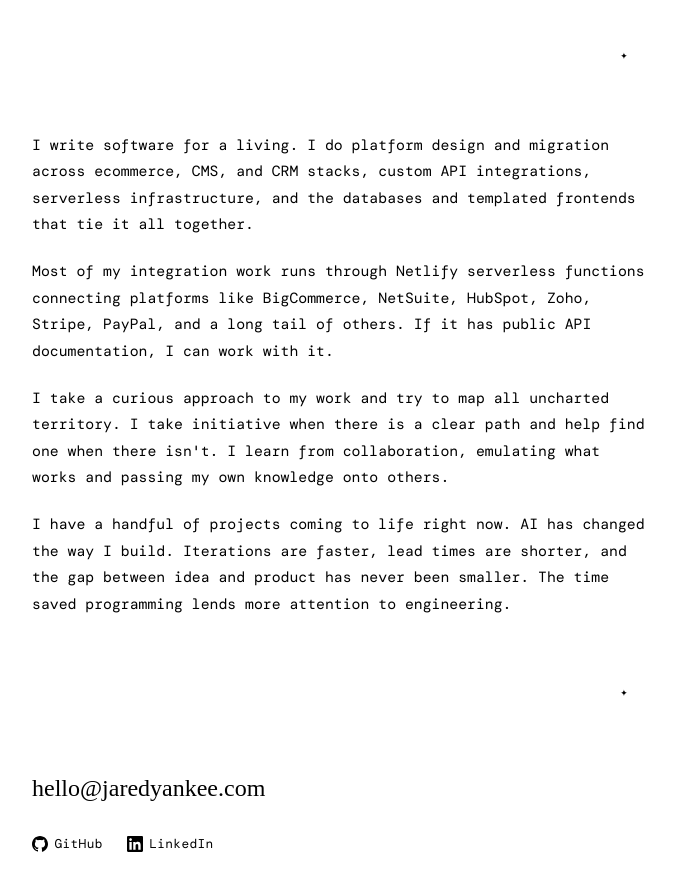
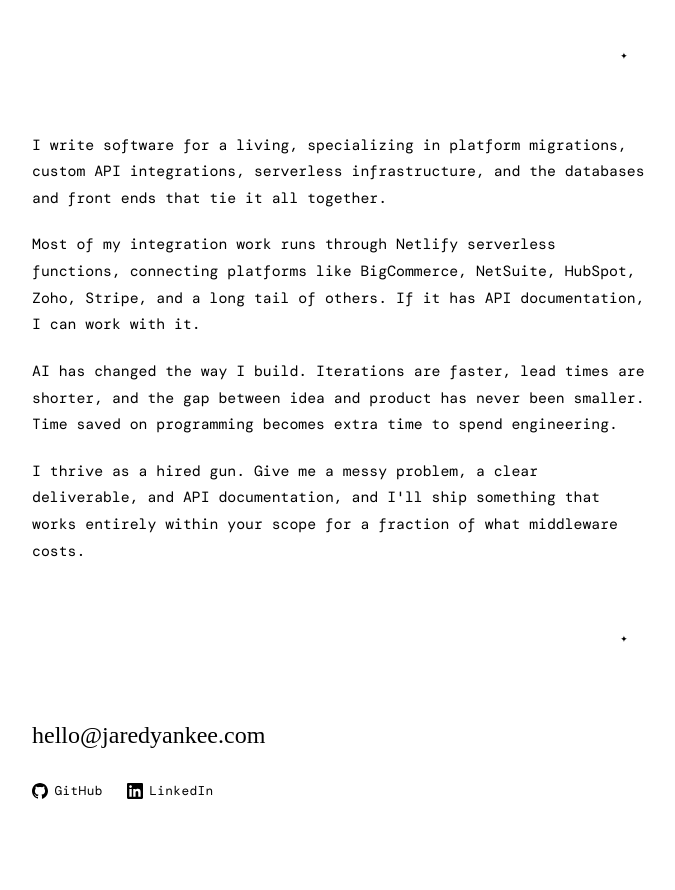
Before and after one commit to jaredyankee/jared-yankee, a React (Vite) app: page / in a window 1280 px wide. Shown: the part 1480-2370 px from the top of the page, without its empty margins (16-691 px from the left). Built offline with nearby package versions, Linux system fonts and the light colour scheme; the HTML template or start-up script is replaced by a standard one.

Commit message:
updated about section copy

```diff
--- a/src/components/About.jsx
+++ b/src/components/About.jsx
@@ -1,10 +1,10 @@
 import './About.css'
 
 const paragraphs = [
-  "I write software for a living. I do platform design and migration across ecommerce, CMS, and CRM stacks, custom API integrations, serverless infrastructure, and the databases and templated frontends that tie it all together.",
-  "Most of my integration work runs through Netlify serverless functions connecting platforms like BigCommerce, NetSuite, HubSpot, Zoho, Stripe, PayPal, and a long tail of others. If it has public API documentation, I can work with it.",
-  "I take a curious approach to my work and try to map all uncharted territory. I take initiative when there is a clear path and help find one when there isn't. I learn from collaboration, emulating what works and passing my own knowledge onto others.",
-  "I have a handful of projects coming to life right now. AI has changed the way I build. Iterations are faster, lead times are shorter, and the gap between idea and product has never been smaller. The time saved programming lends more attention to engineering.",
+  "I write software for a living, specializing in platform migrations, custom API integrations, serverless infrastructure, and the databases and front ends that tie it all together.",
+  "Most of my integration work runs through Netlify serverless functions, connecting platforms like BigCommerce, NetSuite, HubSpot, Zoho, Stripe, and a long tail of others. If it has API documentation, I can work with it.",
+  "AI has changed the way I build. Iterations are faster, lead times are shorter, and the gap between idea and product has never been smaller. Time saved on programming becomes extra time to spend engineering.",
+  "I thrive as a hired gun. Give me a messy problem, a clear deliverable, and API documentation, and I'll ship something that works entirely within your scope for a fraction of what middleware costs."
 ]
 
 function About() {
```
